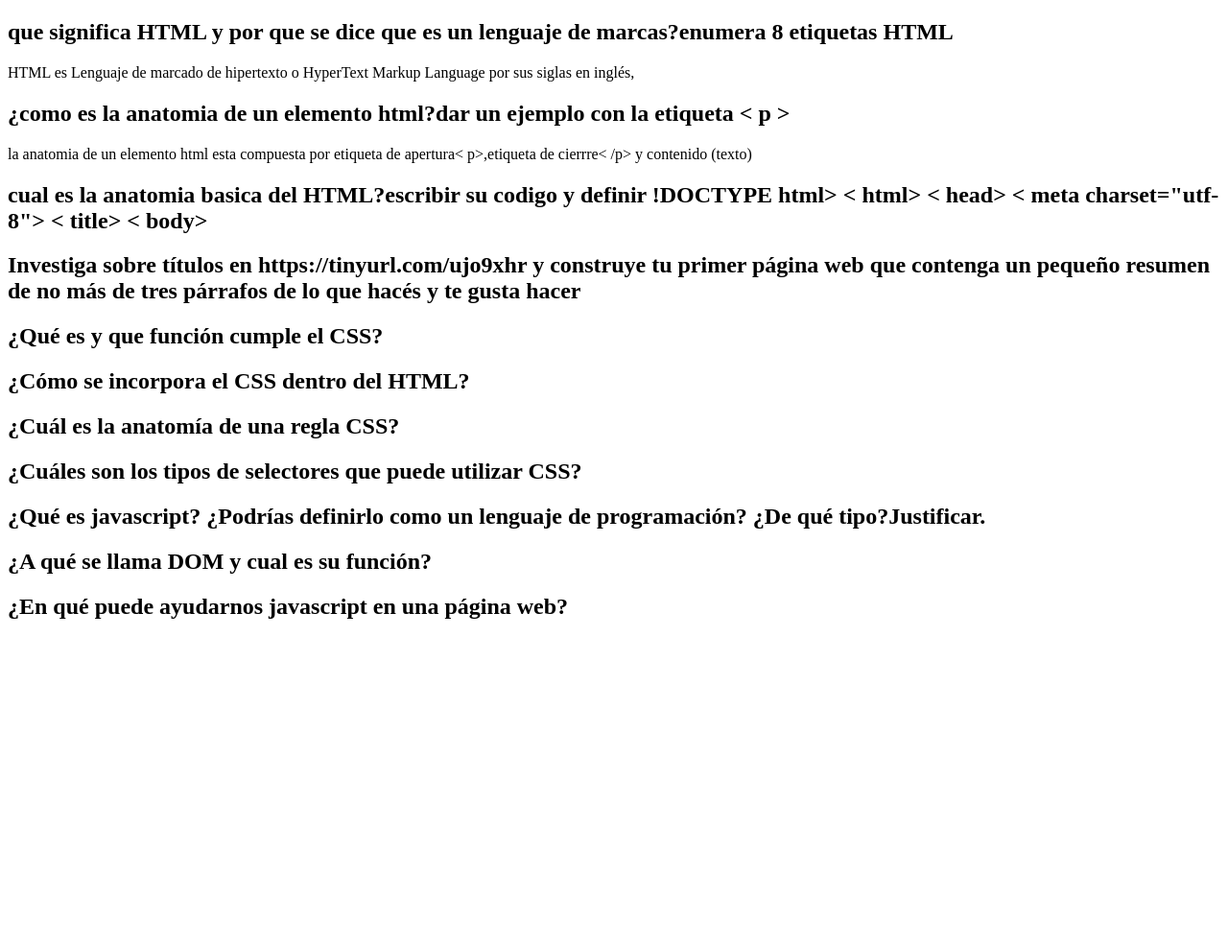
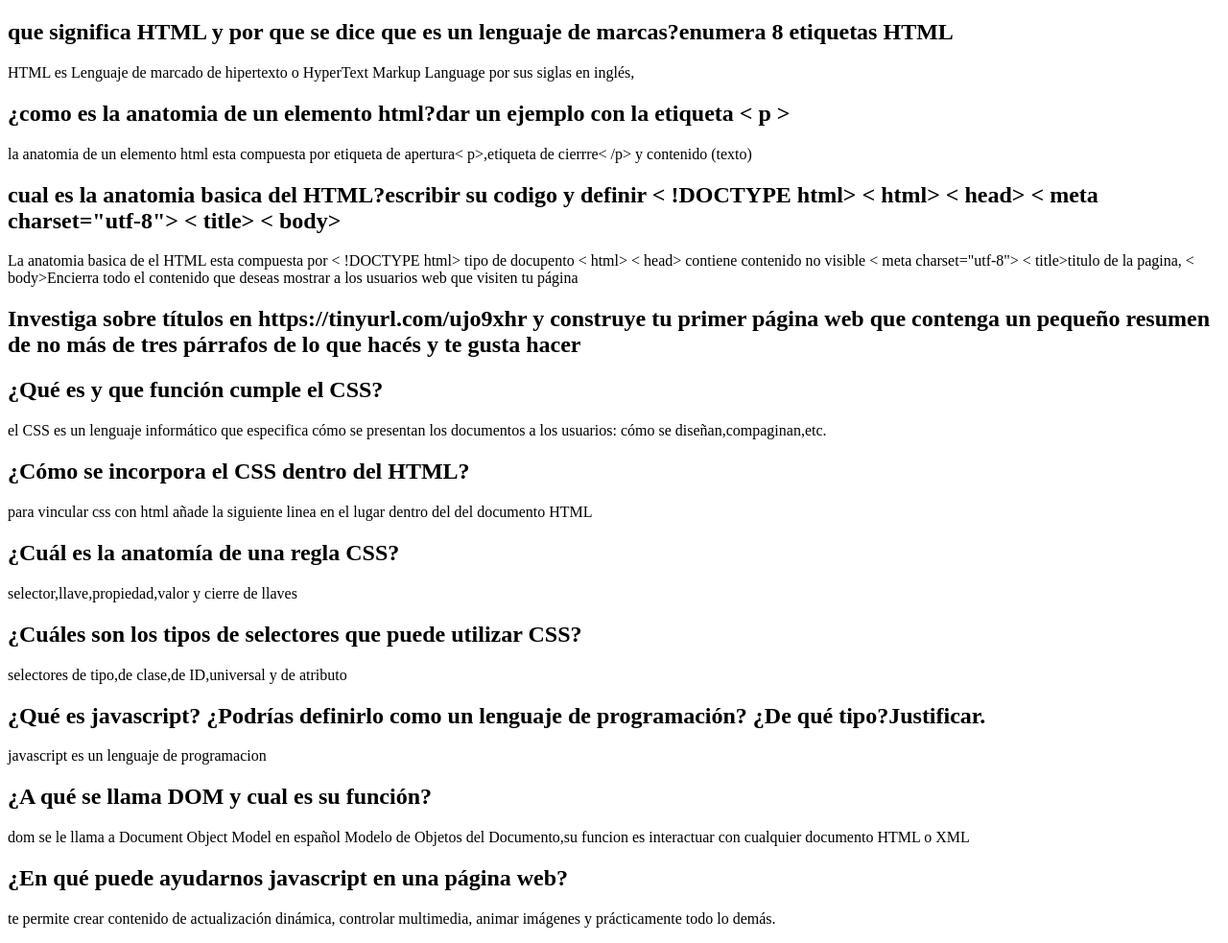
Before and after one commit to fercortez/prueba, a plain HTML site: page index.html in a window 1280 px wide. Shown: the whole page at 96% size. Before the commit the page ends 800 px from the top, so only its background shows below. Drawn offline with Linux system fonts and the light colour scheme.

Commit message:
trabajo finalizado

```diff
--- a/index.html
+++ b/index.html
@@ -10,15 +10,23 @@
     <p>HTML es Lenguaje de marcado de hipertexto o HyperText Markup Language por sus siglas en inglés,</p>
     <h2>¿como es la anatomia de un elemento html?dar un ejemplo con la etiqueta < p > </h2>
     <p>la anatomia de un elemento html esta compuesta por etiqueta de apertura< p>,etiqueta de cierrre< /p>  y contenido (texto) </p>
-    <h2>cual es la anatomia basica del HTML?escribir su codigo y definir !DOCTYPE html> < html> < head> < meta charset="utf-8"> < title> < body></h2>
+    <h2>cual es la anatomia basica del HTML?escribir su codigo y definir < !DOCTYPE html> < html> < head> < meta charset="utf-8"> < title> < body></h2>
+    <p>La anatomia basica de el HTML esta compuesta por < !DOCTYPE html> tipo de docupento  < html> < head> contiene contenido no visible < meta charset="utf-8"> < title>titulo de la pagina, < body>Encierra todo el contenido que deseas mostrar a los usuarios web que visiten tu página</p>
     <h2>Investiga sobre títulos en https://tinyurl.com/ujo9xhr y construye tu primer página web que contenga un pequeño resumen de no más de tres párrafos de lo que hacés y te gusta hacer</h2>
     <h2>¿Qué es y que función cumple el CSS?</h2>
+    <p>el CSS es un lenguaje informático que especifica cómo se presentan los documentos a los usuarios: cómo se diseñan,compaginan,etc.</p>
     <h2>¿Cómo se incorpora el CSS dentro del HTML?</h2>
+    <p>para vincular css con html añade la siguiente linea en el lugar  dentro del <head > del documento HTML</p>
     <h2>¿Cuál es la anatomía de una regla CSS?</h2>
+    <p>selector,llave,propiedad,valor y cierre de llaves </p>
     <h2>¿Cuáles son los tipos de selectores que puede utilizar CSS?</h2>
+    <p>selectores de tipo,de clase,de ID,universal y de atributo</p>
     <h2>¿Qué es javascript? ¿Podrías definirlo como un lenguaje de programación? ¿De qué tipo?Justificar.</h2>
+    <p>javascript es un lenguaje de programacion </p>
     <h2>¿A qué se llama DOM y cual es su función?</h2>
+    <p>dom se le llama a Document Object Model en español Modelo de Objetos del Documento,su funcion es interactuar con cualquier documento HTML o XML</p>
     <h2>¿En qué puede ayudarnos javascript en una página web? </h2>
+    <P> te permite crear contenido de actualización dinámica, controlar multimedia, animar imágenes y prácticamente todo lo demás. </P>
 
 
 </body>
```
Also changed, not shown: Biografia.html (added, +15 -0 lines).
